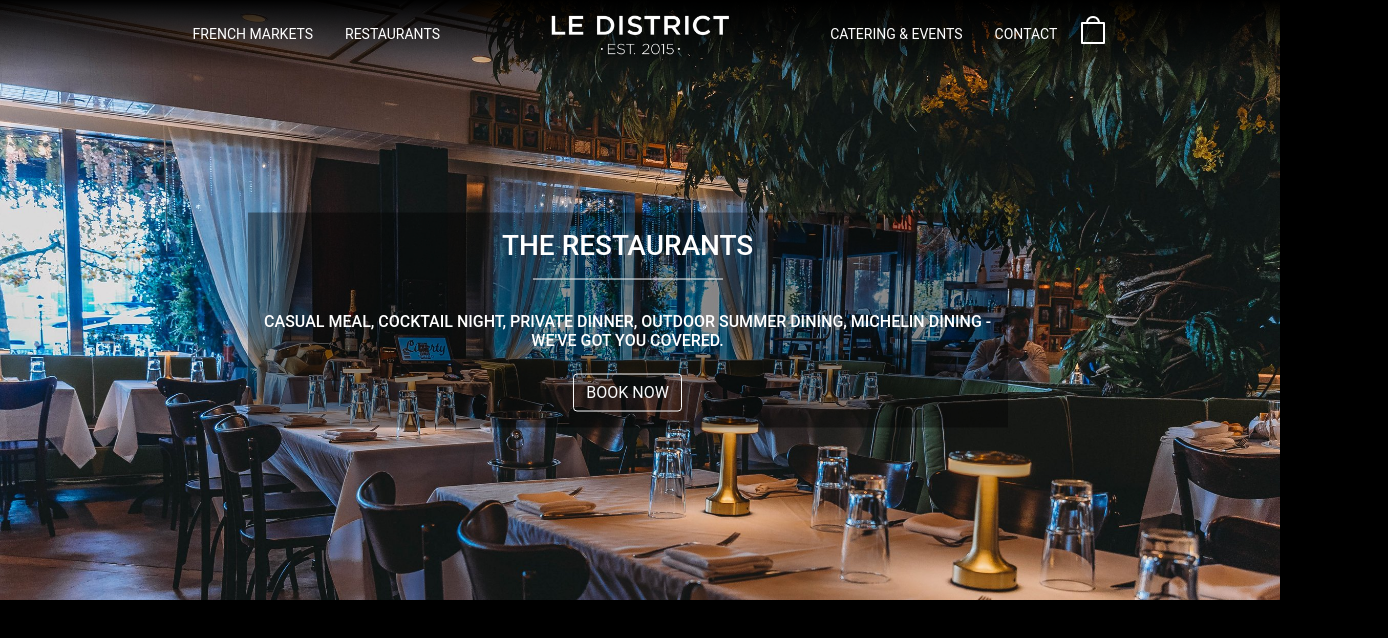
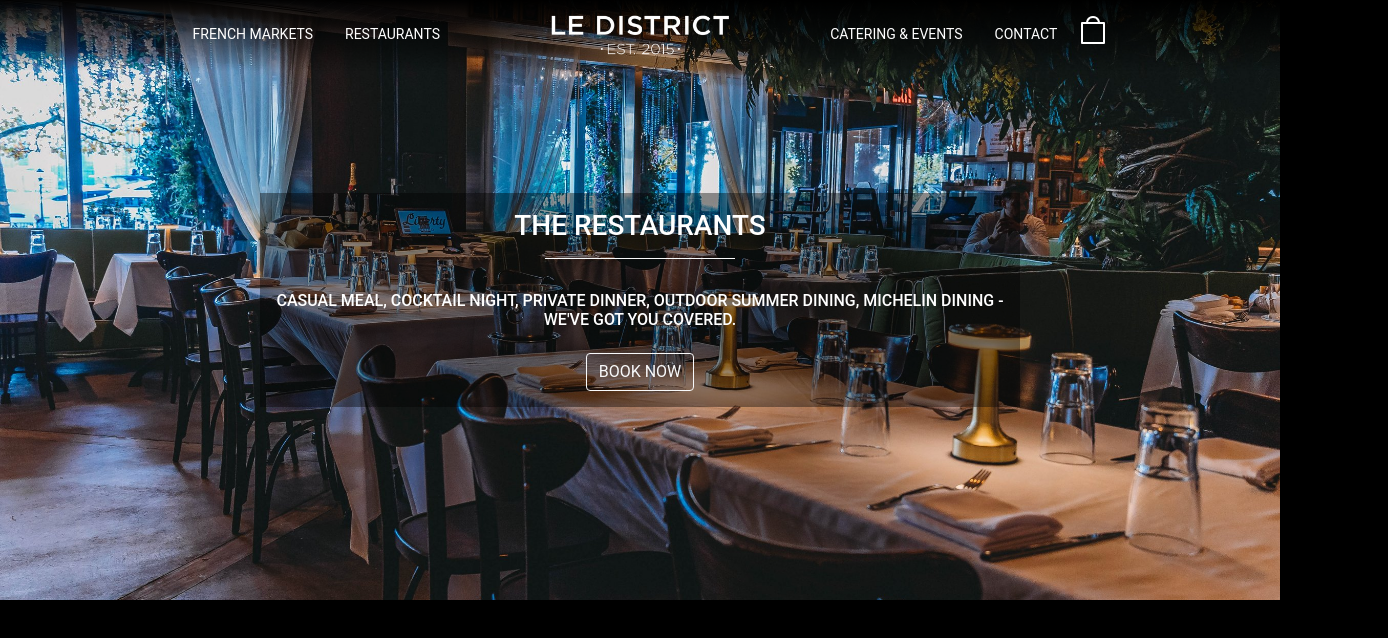
Before and after one commit to nazarkruk/ledistrict-react, a React (Create React App) app: page /restaurants in a window 1280 px wide. Shown: the top 638 px of the page, 1388 px wide, since content can reach past the window. Built offline with nearby package versions, Linux system fonts and the light colour scheme.

Commit message:
Trobleshoting captions alignment

```diff
--- a/src/components/HeroSection.js
+++ b/src/components/HeroSection.js
@@ -3,17 +3,19 @@
 
 const HeroSection = ({ imgUrl, title, subTitle }) => {
   return (
-    <header className="header-img">
+    <header className="">
       <div
-        className="p-5 d-block  h-600 text-center bg-image"
+        className="p-5 d-block  header-img h-600 text-center bg-image"
         style={{
           backgroundImage: `url(${imgUrl})`,
           backgroundSize: "cover",
+          backgroundPosition: "center",
+          minWidth: "100%",
           height: "600px",
         }}
       >
-        <div className="container carousel-caption ">
-          <div className="row ">
+        <div className="container d-flex flex-column justify-content-center h-100 r ">
+          <div className="row justify-content-center">
             <div className="col-8 caption-bg  py-3 px-0 ">
               <h3>{title}</h3>
               <div className="border-top border-light w-25 mx-auto my-3"></div>
--- a/src/index.css
+++ b/src/index.css
@@ -91,7 +91,9 @@
   color: white;
 }
 .header-img {
-  max-height: 50rem !important ;
+  /* max-height: 50rem !important ; */
+  background-position: center;
+  background-size: cover;
 }
 
 /* RESTAURANTS SECTION */
```
